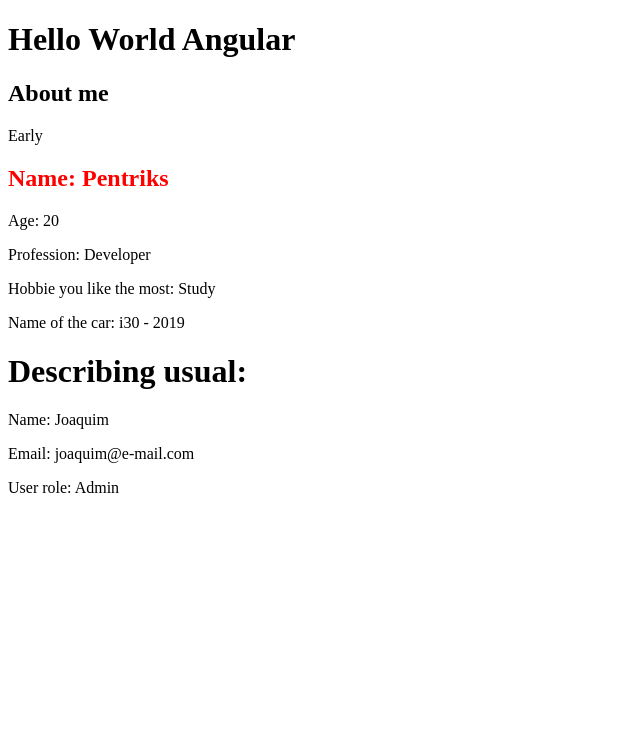
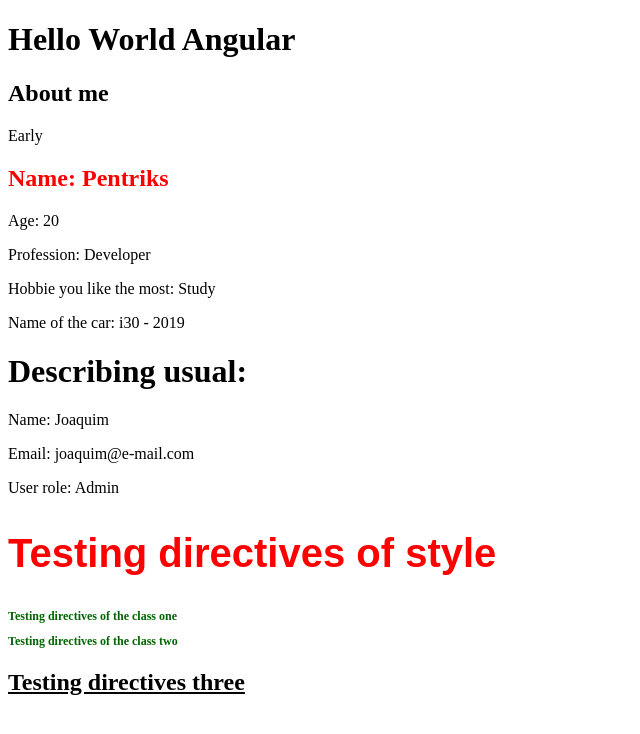
Before and after one commit to Pentriks/course-angular, an Angular app: page / in a window 1280 px wide. Shown: the top 734 px of the page, without its empty margins (0-640 px from the left). Built offline with nearby package versions, Linux system fonts and the light colour scheme.

Commit message:
directives

```diff
--- a/src/app/app.component.html
+++ b/src/app/app.component.html
@@ -3,3 +3,4 @@
 <p>Early</p>
 <app-first-component></app-first-component>
 <app-parent-data [name]="userName" [userData]="userData"></app-parent-data>
+<app-directives></app-directives>
--- a/src/app/components/directives/directives.component.html
+++ b/src/app/components/directives/directives.component.html
@@ -1 +1,5 @@
-<p>directives works!</p>
+<h2 [ngStyle]="{ 'font-size': size + 'px', 'font-family': font, color: color }">Testing directives of style
+</h2>
+<h2 [ngClass]="classes">Testing directives of the class one</h2>
+<h2 [ngClass]="classes">Testing directives of the class two</h2>
+<h2 [ngClass]="underline">Testing directives three</h2>
--- a/src/app/components/directives/directives.component.scss
+++ b/src/app/components/directives/directives.component.scss
@@ -0,0 +1,11 @@
+.small-title {
+  font-size: 12px;
+}
+
+.green-title {
+  color: darkgreen;
+}
+
+.underline-title {
+  text-decoration: underline;
+}
--- a/src/app/components/directives/directives.component.ts
+++ b/src/app/components/directives/directives.component.ts
@@ -6,5 +6,11 @@ import { Component } from '@angular/core';
   styleUrls: ['./directives.component.scss']
 })
 export class DirectivesComponent {
+  size = 40;
+  font = 'Arial';
+  color = 'red';
 
+  classes = ['green-title', 'small-title'];
+
+  underline = 'underline-title';
 }
```
